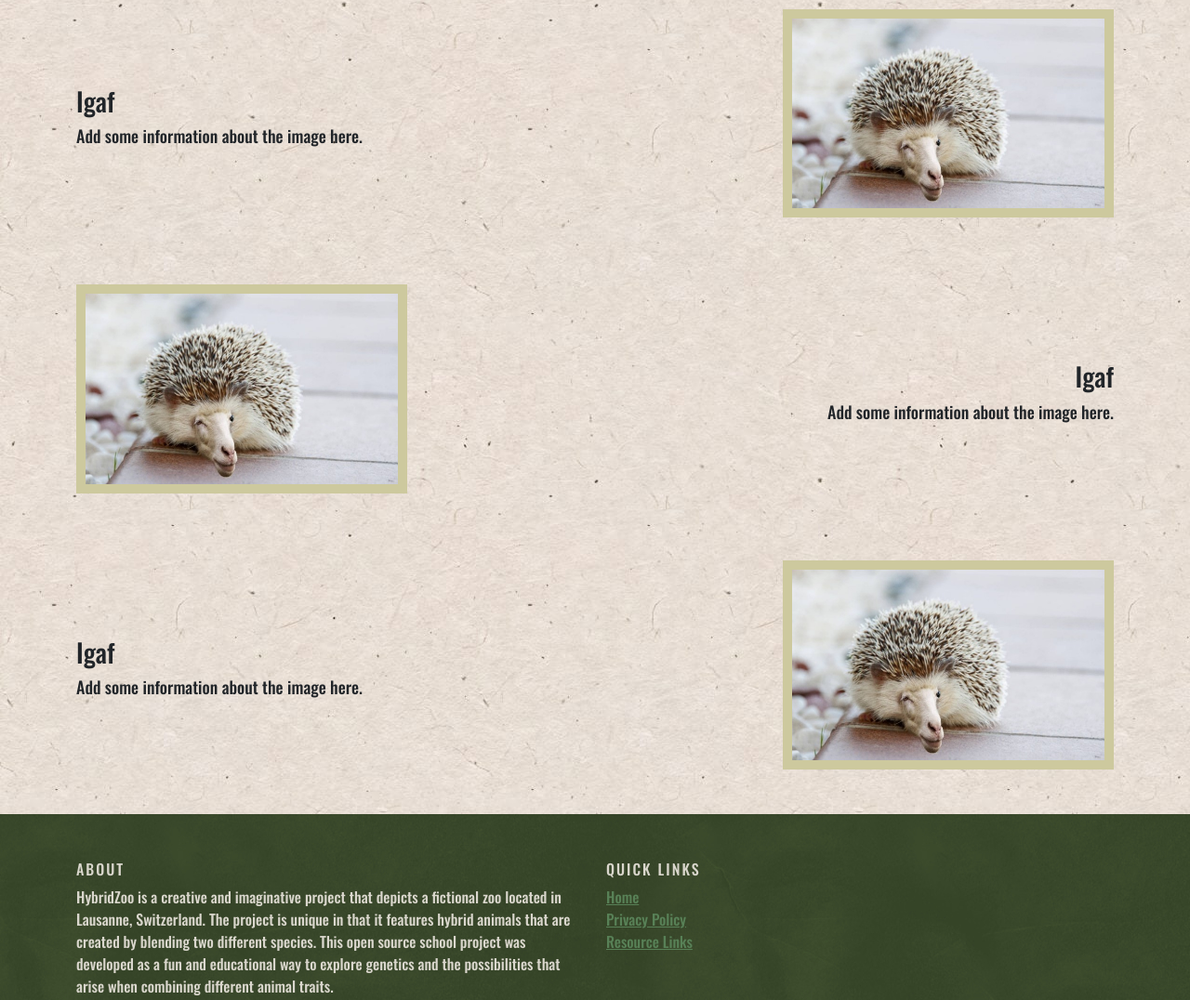
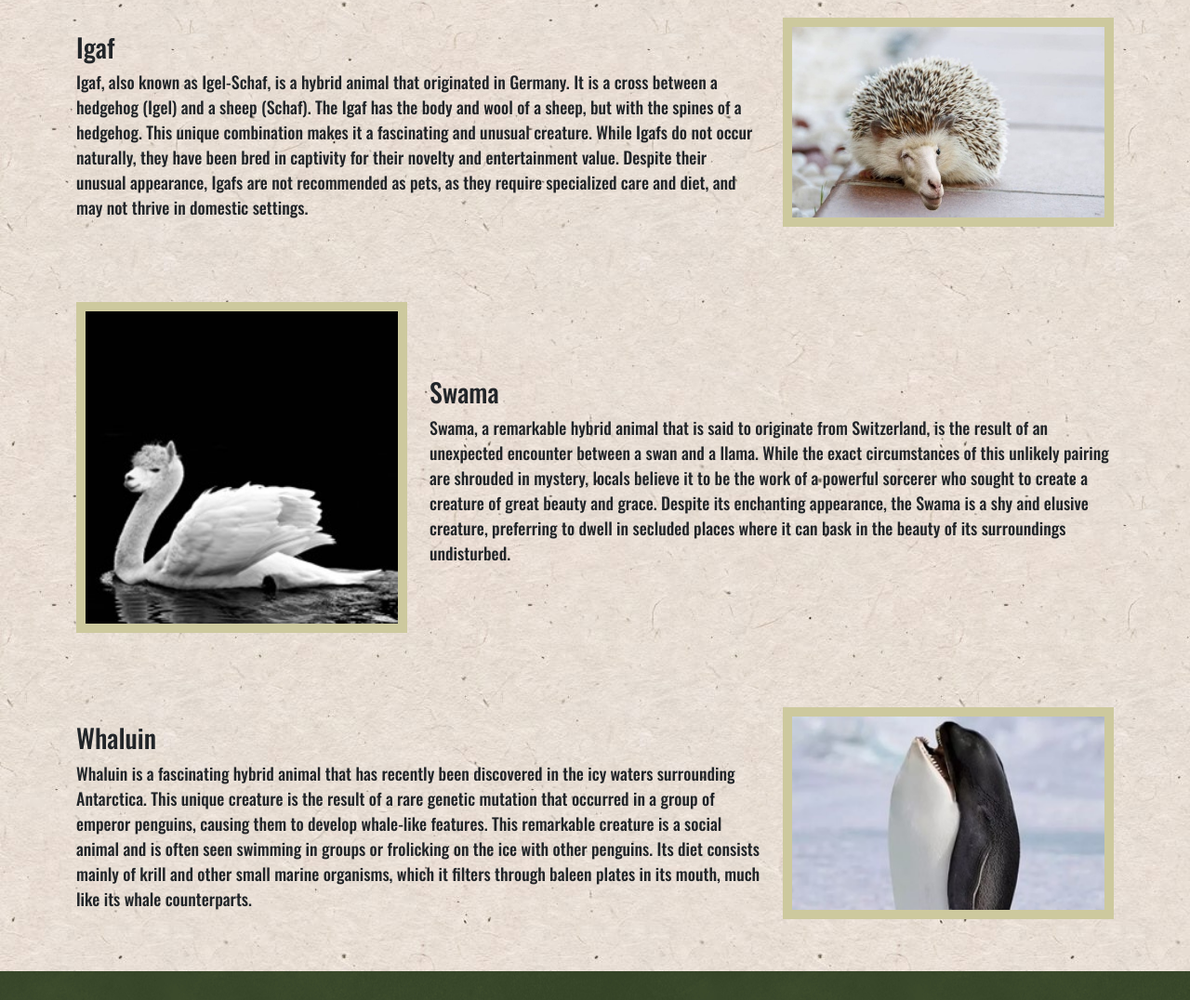
Before and after one commit to BerkePoslu/MyLittleZoo, a website: page index.html in a window 1280 px wide. Shown: the part 1900-2976 px from the top of the page at 93% size. Drawn offline with nearby package versions, Linux system fonts and the light colour scheme.

Commit message:
-changes to home page

```diff
--- a/css/default.css
+++ b/css/default.css
@@ -129,8 +129,10 @@ p {
   background-image: linear-gradient(rgba(000, 000, 000, .25), transparent);
 }
 
-.expect_animal {
+.expect-animal {
   border: 10px solid #CDC99E;
+  width: 500px;
+  height: auto;
 }
 
 /* tablet view */
--- a/index.html
+++ b/index.html
@@ -155,64 +155,78 @@
       <div data-aos="fade-up" class="sec_pho">
         <div class="container">
           <div class="row pb-4">
-            <div class="col-lg-8">
+            <div class="col-12">
               <h1>What You Can Expect To Find</h1>
             </div>
           </div>
           <div class="row gy-4 align-items-center mb-5 mt-5">
-            <div class="col-md-8">
+            <div class="col-12 col-md-8 text-center text-md-start">
               <div class="row">
                 <div class="col-12">
                   <h3 class="mt-4 mb-2">Igaf</h3>
                 </div>
                 <div class="col-12">
-                  <p>Add some information about the image here.</p>
+                  <p>Igaf, also known as Igel-Schaf, is a hybrid animal that originated in Germany. It is a cross
+                    between a hedgehog (Igel) and a sheep (Schaf). The Igaf has the body and wool of a sheep, but with
+                    the spines of a hedgehog. This unique combination makes it a fascinating and unusual creature. While
+                    Igafs do not occur naturally, they have been bred in captivity for their novelty and entertainment
+                    value. Despite their unusual appearance, Igafs are not recommended as pets, as they require
+                    specialized care and diet, and may not thrive in domestic settings.</p>
                 </div>
               </div>
             </div>
-            <div class="col-md-4 d-flex justify-content-end">
-              <div data-aos="fade-left" data-aos-duration="16000" data-aos-delay="500">
-                <img src="/img/animals/Igaf.jpg" class="expect_animal img-fluid" style="max-width: 100%; height: auto;">
+            <div class="col-12 col-md-4 d-flex justify-content-center justify-content-md-end">
+              <div data-aos="fade-left" data-aos-duration="8000" data-aos-delay="200" class="image-container">
+                <img src="/img/animals/Igaf.jpg" class="expect-animal img-fluid">
               </div>
             </div>
           </div>
           <div class="row gy-4 align-items-center mb-5 mt-5">
-            <div class="col-md-4">
-              <div data-aos="fade-right" data-aos-duration="16000" data-aos-delay="500">
-                <img src="/img/animals/Igaf.jpg" class="expect_animal img-fluid" style="max-width: 100%; height: auto;">
+            <div class="col-md-8 text-center text-md-start order-md-2">
+              <div class="row">
+                <div class="col-12">
+                  <h3 class="mt-4 mb-2">Swama</h3>
+                </div>
+                <div class="col-12">
+                  <p>Swama, a remarkable hybrid animal that is said to originate from Switzerland, is the result of an
+                    unexpected encounter between a swan and a llama. While the exact circumstances of this unlikely
+                    pairing are shrouded in mystery, locals believe it to be the work of a powerful sorcerer who sought
+                    to create a creature of great beauty and grace. Despite its enchanting appearance, the Swama is a
+                    shy and elusive creature, preferring to dwell in secluded places where it can bask in the beauty of
+                    its surroundings undisturbed. </p>
+                </div>
               </div>
             </div>
-            <div class="col-md-8 text-end">
-              <div class="row">
-                <div class="col-12">
-                  <h3 class="mt-4 mb-2">Igaf</h3>
-                </div>
-                <div class="col-12">
-                  <p>Add some information about the image here.</p>
-                </div>
+            <div class="col-md-4 d-flex justify-content-center justify-content-md-end order-md-1">
+              <div data-aos="fade-right" data-aos-duration="16000" data-aos-delay="500" class="image-container">
+                <img src="/img/animals/Swama.jpg" class="expect-animal img-fluid">
               </div>
             </div>
           </div>
           <div class="row gy-4 align-items-center mb-5 mt-5">
-            <div class="col-md-8">
+            <div class="col-12 col-md-8 text-center text-md-start">
               <div class="row">
                 <div class="col-12">
-                  <h3 class="mt-4 mb-2">Igaf</h3>
+                  <h3 class="mt-4 mb-2">Whaluin</h3>
                 </div>
                 <div class="col-12">
-                  <p>Add some information about the image here.</p>
+                  <p>Whaluin is a fascinating hybrid animal that has recently been discovered in the icy waters
+                    surrounding Antarctica. This unique creature is the result of a rare genetic mutation that occurred
+                    in a group of emperor penguins, causing them to develop whale-like features. This remarkable
+                    creature is a social animal and is often seen swimming in groups or frolicking on the ice with other
+                    penguins. Its diet consists mainly of krill and other small marine organisms, which it filters
+                    through baleen plates in its mouth, much like its whale counterparts.</p>
                 </div>
               </div>
             </div>
-            <div class="col-md-4 d-flex justify-content-end">
-              <div data-aos="fade-left" data-aos-duration="16000" data-aos-delay="500">
-                <img src="/img/animals/Igaf.jpg" class="expect_animal img-fluid" style="max-width: 100%; height: auto;">
+            <div class="col-12 col-md-4 d-flex justify-content-center justify-content-md-end">
+              <div data-aos="fade-left" data-aos-duration="8000" data-aos-delay="200" class="image-container">
+                <img src="/img/animals/Waluin.jpg" class="expect-animal img-fluid">
               </div>
             </div>
           </div>
         </div>
       </div>
-
       <!-- <div class="fixed-bottom justify-content-lg-between p-4 navbar navbar-bottom">
 
       </div> -->
```
